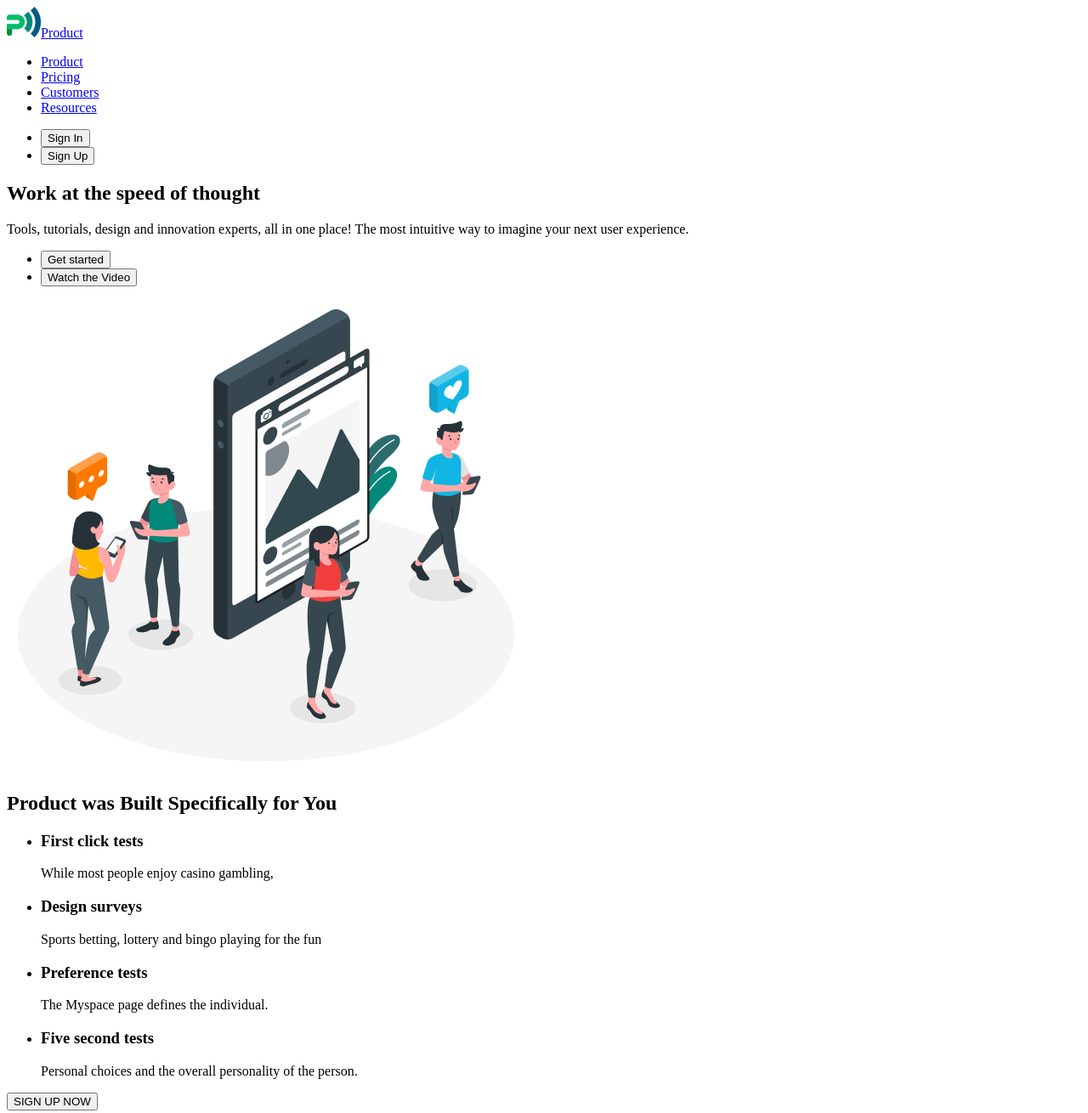
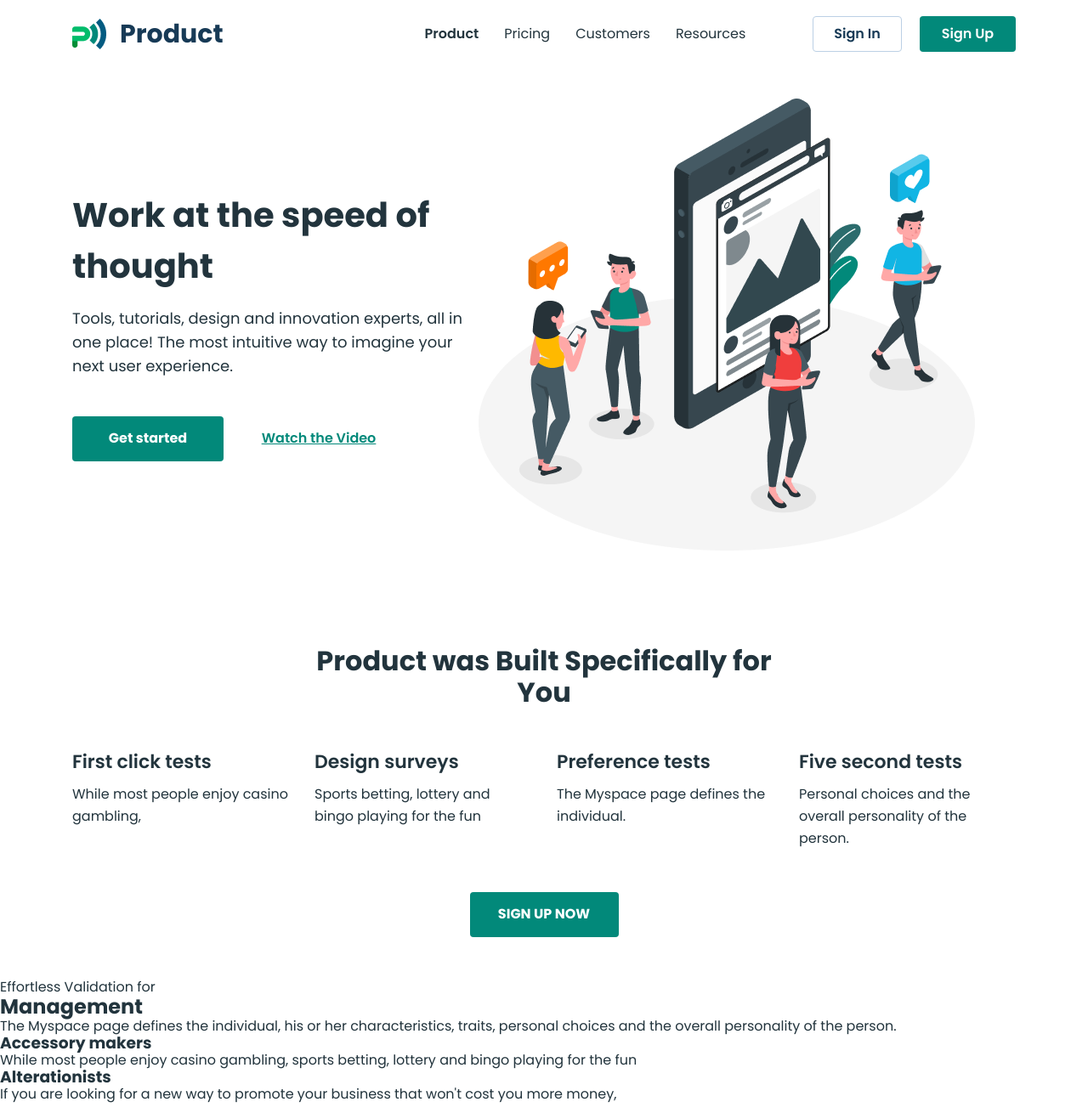
Before and after one commit to Romanna-Brych/blended-06, a plain HTML site: page index.html in a window 1280 px wide. Shown: the top 1310 px of the page at 85% size. Drawn offline with nearby package versions, Linux system fonts and the light colour scheme.

Commit message:
add css file and two section

```diff
--- /dev/null
+++ b/css/styles.css
@@ -0,0 +1,249 @@
+body {
+  margin: 0;
+  font-family: "Poppins", sans-serif;
+  font-weight: 400;
+  font-size: 16px;
+  color: #22343d;
+}
+
+p,
+h1,
+h2,
+h3,
+h4,
+h5,
+h6 {
+  margin: 0;
+}
+
+ul,
+ol {
+  list-style-type: none;
+  margin: 0;
+  padding-left: 0;
+}
+
+a {
+  text-decoration: none;
+}
+
+button {
+  border: none;
+  font-family: inherit;
+  cursor: pointer;
+}
+
+img {
+  display: block;
+  max-width: 100%;
+  height: auto;
+}
+
+.conteiner {
+  width: 1150px;
+  padding-left: 20px;
+  padding-right: 20px;
+  margin: 0 auto;
+}
+
+/* =====HEADER====== */
+
+.header-conteiner {
+  display: flex;
+  align-items: center;
+  margin-bottom: 25px;
+}
+
+.header {
+}
+
+.header-nav {
+  display: flex;
+  align-items: center;
+}
+
+.header-logo {
+  font-weight: 700;
+  font-size: 30px;
+  line-height: 0.93333;
+  color: #173a56;
+  display: flex;
+  align-items: center;
+  gap: 16px;
+  margin-right: 237px;
+  padding: 22px 0;
+}
+
+.header-logo-image {
+}
+
+.header-nav-list {
+  display: flex;
+  gap: 30px;
+}
+
+.header-nav-item {
+}
+
+.header-nav-link {
+  font-weight: 400;
+  font-size: 16px;
+  line-height: 1.75;
+  color: #22343d;
+  padding: 26px 0;
+}
+
+.current {
+  font-weight: 600;
+}
+
+.header-button-list {
+  display: flex;
+  gap: 21px;
+  margin-left: auto;
+}
+
+.header-button-item {
+}
+
+.btn-sign-in:hover .btn-sign-in:focus .btn-sign-up:hover .btn-sign-up:focus {
+  box-shadow: 10px 6px 12px 5px #cfffc4;
+}
+
+.btn-sign-in {
+  font-weight: 600;
+  font-size: 16px;
+  color: #173a56;
+  border: 1px solid #bcd0e5;
+  border-radius: 4px;
+  background-color: #fff;
+  width: 105px;
+  height: 42px;
+}
+
+.btn-sign-up {
+  font-weight: 600;
+  font-size: 16px;
+  color: #fff;
+  border-radius: 4px;
+  background-color: #02897a;
+  width: 113px;
+  height: 42px;
+}
+
+/* =======HERO======= */
+
+.hero {
+}
+
+.hero-titel {
+  font-weight: 700;
+  font-size: 40px;
+  line-height: 1.5;
+  color: #22343d;
+  margin-bottom: 18px;
+  max-width: 452px;
+}
+
+.hero-text {
+  font-weight: 400;
+  font-size: 18px;
+  line-height: 1.55556;
+  color: #22343d;
+  margin-bottom: 45px;
+  max-width: 465px;
+}
+
+.hero-button-list {
+  display: flex;
+  align-items: center;
+  gap: 30px;
+}
+
+.hero-button-item {
+}
+
+.hero-button-get {
+  font-weight: 700;
+  font-size: 16px;
+  color: #fff;
+  width: 178px;
+  height: 53px;
+  border-radius: 4px;
+  background-color: #02897a;
+}
+
+.hero-button-video {
+  font-weight: 600;
+  font-size: 16px;
+  text-decoration: underline;
+  text-decoration-skip-ink: none;
+  color: #02897a;
+  width: 164px;
+  height: 23px;
+  background-color: #fff;
+}
+
+.hero-info {
+}
+
+.hero-image {
+}
+
+.hero-conteiner {
+  display: flex;
+  align-items: center;
+}
+
+/* =======FEATURE======= */
+
+.feature {
+  padding-top: 100px;
+  padding-bottom: 50px;
+}
+
+.feature-title {
+  font-weight: 700;
+  font-size: 32px;
+  text-align: center;
+  color: #22343d;
+  max-width: 539px;
+  margin: 0 auto;
+  margin-bottom: 50px;
+}
+
+.feature-list {
+  margin-bottom: 50px;
+  display: flex;
+  gap: 30px;
+}
+
+.feature-item {
+  width: calc((100% - 30px * 3) / 4);
+}
+
+.feature-subtitle {
+  font-weight: 600;
+  font-size: 22px;
+  color: #22343d;
+  margin-bottom: 13px;
+}
+
+.features-text {
+  font-weight: 400;
+  font-size: 16px;
+  line-height: 1.625;
+  color: #22343d;
+}
+
+.feature-button {
+  font-weight: 700;
+  font-size: 16px;
+  color: #fff;
+  width: 175px;
+  height: 53px;
+  border-radius: 4px;
+  background: #02897a;
+  margin: 0 auto;
+  display: block;
+}
--- a/index.html
+++ b/index.html
@@ -4,61 +4,129 @@
     <meta charset="UTF-8" />
     <meta name="viewport" content="width=device-width, initial-scale=1.0" />
     <title>Product</title>
+
+    <link
+      rel="stylesheet"
+      href="https://cdnjs.cloudflare.com/ajax/libs/modern-normalize/3.0.1/modern-normalize.min.css"
+      integrity="sha512-q6WgHqiHlKyOqslT/lgBgodhd03Wp4BEqKeW6nNtlOY4quzyG3VoQKFrieaCeSnuVseNKRGpGeDU3qPmabCANg=="
+      crossorigin="anonymous"
+      referrerpolicy="no-referrer"
+    />
+
+    <link rel="stylesheet" href="./css/styles.css" />
+
+    <link rel="preconnect" href="https://fonts.googleapis.com" />
+    <link rel="preconnect" href="https://fonts.gstatic.com" crossorigin />
+    <link
+      href="https://fonts.googleapis.com/css2?family=Inter:wght@100..900&family=Montserrat:wght@100..900&family=Poppins:wght@400;500;600;700;800;900&family=Roboto:wght@100..900&display=swap"
+      rel="stylesheet"
+    />
   </head>
+
   <body>
-    <header>
-      <nav>
-        <a href="./index.html"
-          ><img src="./images/logo-2.png" alt="logo" width="40" />Product</a
+    <header class="header">
+      <div class="conteiner header-conteiner">
+        <nav class="header-nav">
+          <a class="header-logo" href="./index.html"
+            ><img
+              class="header-logo-image"
+              src="./images/logo-2.png"
+              alt="logo"
+              width="40"
+            />Product</a
           >
-        <ul>
-          <li><a href="./index.html">Product</a></li>
-          <li><a href="./pricing.html">Pricing</a></li>
-          <li><a href="./customers.html">Customers</a></li>
-          <li><a href="./resources.html">Resources</a></li>
+          <ul class="header-nav-list">
+            <li class="header-nav-item">
+              <a class="header-nav-link current" href="./index.html">Product</a>
+            </li>
+            <li class="header-nav-item">
+              <a class="header-nav-link" href="./pricing.html">Pricing</a>
+            </li>
+            <li class="header-nav-item">
+              <a class="header-nav-link" href="./customers.html">Customers</a>
+            </li>
+            <li class="header-nav-item">
+              <a class="header-nav-link" href="./resources.html">Resources</a>
+            </li>
           </ul>
         </nav>
-      <ul>
-        <li><button type="button">Sign In</button></li>
-        <li><button type="button">Sign Up</button></li>
+        <ul class="header-button-list">
+          <li class="header-button-item">
+            <button class="header-button btn-sign-in" type="button">
+              Sign In
+            </button>
+          </li>
+          <li class="header-button-item">
+            <button class="header-button btn-sign-up" type="button">
+              Sign Up
+            </button>
+          </li>
         </ul>
+      </div>
     </header>
 
-    <main>
-      <section>
-        <h1>Work at the speed of thought</h1>
-        <p>
-          Tools, tutorials, design and innovation experts, all in one place! The
-          most intuitive way to imagine your next user experience.
+    <main class="main">
+      <section class="hero">
+        <div class="conteiner hero-conteiner">
+          <div class="hero-info">
+            <h1 class="hero-titel">Work at the speed of thought</h1>
+            <p class="hero-text">
+              Tools, tutorials, design and innovation experts, all in one place!
+              The most intuitive way to imagine your next user experience.
             </p>
-        <ul>
-          <li><button type="button">Get started</button></li>
-          <li><button type="button">Watch the Video</button></li>
+            <ul class="hero-button-list">
+              <li class="hero-button-item">
+                <button class="hero-button-get" type="button">
+                  Get started
+                </button>
+              </li>
+              <li class="hero-button-item">
+                <button class="hero-button-video" type="button">
+                  Watch the Video
+                </button>
+              </li>
             </ul>
-        <img src="./images/hero-img-2.png" alt="People" width="610" />
+          </div>
+          <img
+            class="hero-image"
+            src="./images/hero-img-2.png"
+            alt="People"
+            width="610"
+          />
+        </div>
       </section>
 
-      <section>
-        <h2>Product was Built Specifically for You</h2>
-        <ul>
-          <li>
-            <h3>First click tests</h3>
-            <p>While most people enjoy casino gambling,</p>
+      <section class="feature">
+        <div class="conteiner">
+          <h2 class="feature-title">Product was Built Specifically for You</h2>
+          <ul class="feature-list">
+            <li class="feature-item">
+              <h3 class="feature-subtitle">First click tests</h3>
+              <p class="features-text">
+                While most people enjoy casino gambling,
+              </p>
             </li>
-          <li>
-            <h3>Design surveys</h3>
-            <p>Sports betting, lottery and bingo playing for the fun</p>
+            <li class="feature-item">
+              <h3 class="feature-subtitle">Design surveys</h3>
+              <p class="features-text">
+                Sports betting, lottery and bingo playing for the fun
+              </p>
             </li>
-          <li>
-            <h3>Preference tests</h3>
-            <p>The Myspace page defines the individual.</p>
+            <li class="feature-item">
+              <h3 class="feature-subtitle">Preference tests</h3>
+              <p class="features-text">
+                The Myspace page defines the individual.
+              </p>
             </li>
-          <li>
-            <h3>Five second tests</h3>
-            <p>Personal choices and the overall personality of the person.</p>
+            <li class="feature-item">
+              <h3 class="feature-subtitle">Five second tests</h3>
+              <p class="features-text">
+                Personal choices and the overall personality of the person.
+              </p>
             </li>
           </ul>
-        <button type="button">SIGN UP NOW</button>
+          <button class="feature-button" type="button">SIGN UP NOW</button>
+        </div>
       </section>
 
       <section>
```
Lines whose indentation alone changed are shown as unchanged.
